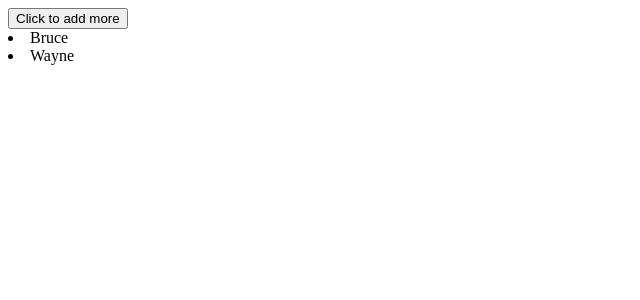
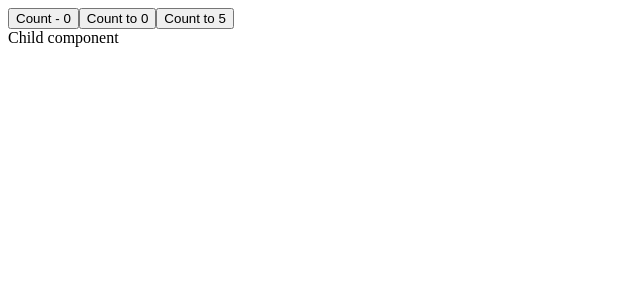
Before and after one commit to SaqibSattar/react-render, a React (Vite) app: page / in a window 1280 px wide. Shown: the top 300 px of the page, without its empty margins (0-640 px from the left). Built offline with nearby package versions, Linux system fonts and the light colour scheme.

Commit message:
Parent and Child

```diff
--- a/src/App.jsx
+++ b/src/App.jsx
@@ -2,16 +2,18 @@
 import "./App.css";
 import UseState from "./components/UseState/UseState";
 import UseReducer from "./components/UseReducer/UseReducer";
-import ObjectUseState from "./components/ObjectUseState/ObjectUseState";
-import ArrayUseState from "./components/ObjectUseState/ArrayUseState";
+import ObjectUseState from "./components/Immutable State/ObjectUseState";
+import ArrayUseState from "./components/Immutable State/ArrayUseState";
+import { Parent } from './components/Parent Child/Parent.jsx'
 
 function App() {
   return (
     <>
       {/* <UseState />
       <UseReducer />
-      <ObjectUseState /> */}
-      <ArrayUseState />
+      <ObjectUseState />
+      <ArrayUseState /> */}
+      <Parent />
     </>
   );
 }
--- /dev/null
+++ b/src/components/Parent Child/Child.jsx
@@ -0,0 +1,10 @@
+import React from 'react'
+
+export const Child = () => {
+    console.log('Child Render')
+    return (
+        <div>
+            Child component
+        </div>
+    )
+}
--- /dev/null
+++ b/src/components/Parent Child/Parent.jsx
@@ -0,0 +1,16 @@
+import React, { useState } from 'react'
+import { Child } from './Child.jsx'
+
+export const Parent = () => {
+  const [count, setCount] = useState(0)
+
+  console.log('Parent Render')
+  return (
+    <div>
+      <button onClick={() => setCount(c => c + 1)}>Count - {count}</button>
+      <button onClick={() => setCount(0)}>Count to 0</button>
+      <button onClick={() => setCount(5)}>Count to 5</button>
+      <Child />
+    </div>
+  )
+}
```
Also changed, not shown: src/components/Immutable State/ArrayUseState.jsx (renamed from src/components/ObjectUseState/ArrayUseState.jsx), src/components/Immutable State/ObjectUseState.jsx (renamed from src/components/ObjectUseState/ObjectUseState.jsx).
